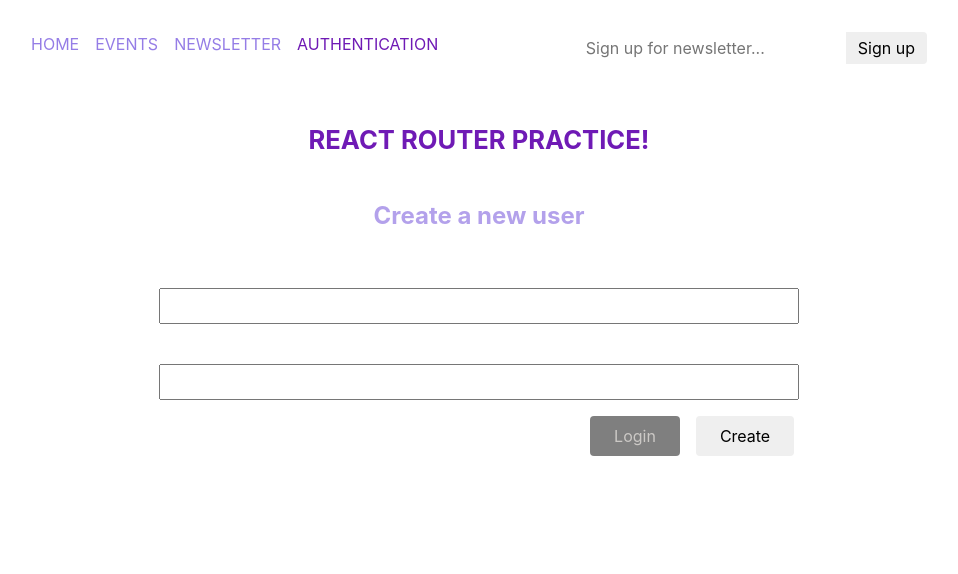
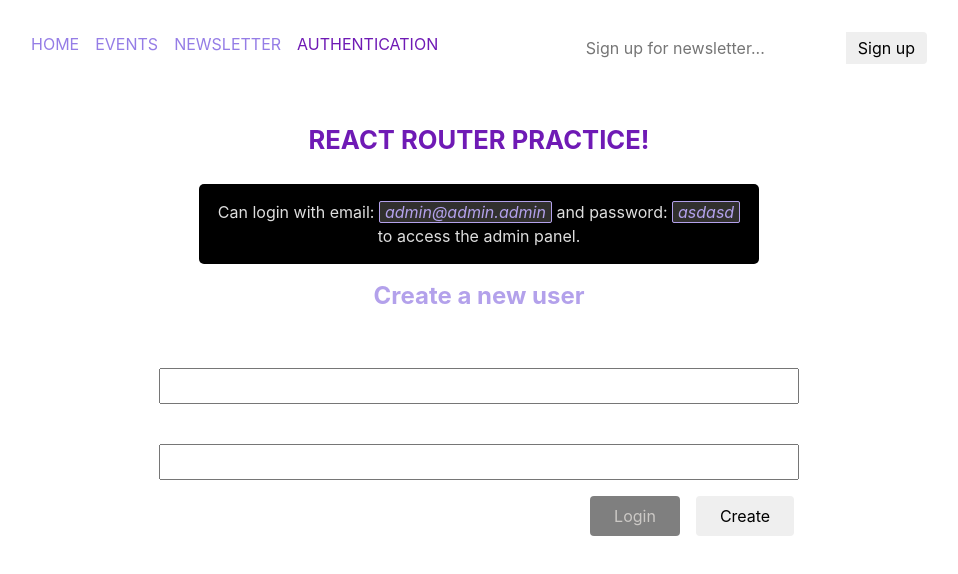
Before and after one commit to agushinn/events-router, a React (Vite) app in the folder frontend/: page /auth in a window 1280 px wide. Shown: the top 574 px of the page, without its empty margins (161-1119 px from the left). Built offline with nearby package versions, Linux system fonts and the light colour scheme; no server answers.

Commit message:
add auth caption

```diff
--- a/frontend/src/features/auth/pages/AuthenticationPage.jsx
+++ b/frontend/src/features/auth/pages/AuthenticationPage.jsx
@@ -1,7 +1,18 @@
 import { AuthForm } from '@auth/components/AuthForm'
+import styles from '@auth/styles/AuthenticationPage.module.scss'
 
 function AuthenticationPage() {
-    return <AuthForm method={'POST'} />
+    return (
+        <>
+            <p className={styles.authCaption}>
+                Can login with email:{' '}
+                <span className={styles.credentials}>admin@admin.admin</span>{' '}
+                and password: <span className={styles.credentials}>asdasd</span>{' '}
+                to access the admin panel.
+            </p>
+            <AuthForm method={'POST'} />
+        </>
+    )
 }
 
 export { AuthenticationPage }
--- /dev/null
+++ b/frontend/src/features/auth/styles/AuthenticationPage.module.scss
@@ -0,0 +1,23 @@
+.authCaption {
+    text-align: center;
+    margin: auto;
+    width: 35rem;
+    background-color: var(--color-black);
+    padding: 1rem;
+    border-radius: 5px;
+    text-wrap: wrap;
+    @media (max-width: 768px) {
+        // width: 100%;
+        // background-color: red;
+        width: 100%;
+        margin: 2rem 0;
+    }
+    .credentials {
+        color: var(--color-primary-300);
+        background-color: var(--color-gray-800);
+        border-radius: 2px;
+        border: 1px solid var(--color-primary-300);
+        padding: 0px 5px;
+        font-style: italic;
+    }
+}
```
